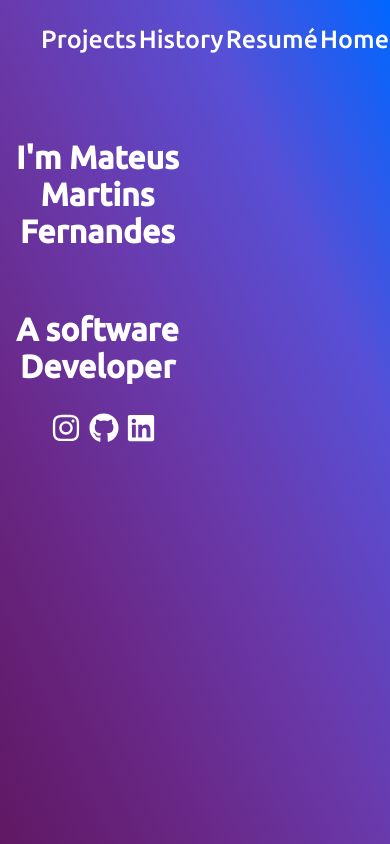
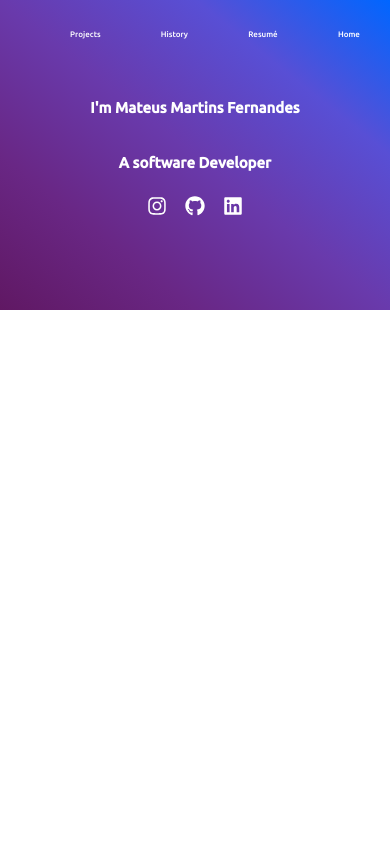
Before and after one commit to teusmamf/Portfolio, a React (Vite) app: page / in a window 390 px wide. Built offline with nearby package versions, Linux system fonts and the light colour scheme; no server answers; a web font is replaced by a local one.

Commit message:
ajustes para mobile

```diff
--- a/src/styles/style_home.css
+++ b/src/styles/style_home.css
@@ -373,3 +373,235 @@
     font-family: 'Ubuntu', sans-serif;
     font-size: 18px;
 }
+
+@media screen and (max-width: 768px){
+    /* Ajustes gerais */
+body {
+    margin: 0;
+    padding: 0;
+    font-family: 'Ubuntu', sans-serif;
+    overflow-y: hidden;
+    background: linear-gradient(135deg, #140624, #031883);
+  }
+
+  html {
+    margin: 0;
+    padding: 0;
+    overflow-x: hidden;
+    background: linear-gradient(135deg, #140624, #031883);
+  }
+
+  /* Navbar */
+  nav {
+    display: flex;
+    justify-content: center;
+  }
+
+  .ul_navbar {
+    display: flex;
+    list-style: none;
+  }
+
+  .list_navbar,
+  .links_navbar {
+    color: white;
+    padding: 10px;
+    transition: transform 0.5s ease;
+  }
+
+  .list_navbar:hover,
+  .links_navbar:hover {
+    transform: scale(1.1);
+    color: #4c004c;
+  }
+
+  /* Container de animações */
+  .container_animations {
+    display: flex;
+    flex-direction: column;
+    align-items: center;
+    height: 50vh;
+  }
+
+  .container_animation_welcome {
+    padding-top: 10%;
+    justify-content: center;
+    align-items: center;
+    flex: 1;
+    height: 100%;
+  }
+
+  .container_animation_welcome h1 {
+    font-size: 24px;
+  }
+
+  .container_animations_animation {
+    flex: 1;
+    height: auto;
+  }
+
+  /* Social Medias */
+  .icon_social_medias {
+    color: white;
+    width: 30px;
+    height: 30px;
+    padding: 10px;
+  }
+
+  .social_medias {
+    display: flex;
+    justify-content: center;
+    padding: 10px;
+  }
+
+  /* Container Principal */
+  .Home_container,
+  .resume,
+  .history_container,
+  .projects_page {
+    background-image: linear-gradient(to left bottom, #0066ff, #584fd5, #693aac, #692785, #601863);
+    width: 100%;
+    height: 100%;
+    overflow-x: hidden;
+    position: absolute;
+    padding-bottom: 20%;
+  }
+
+
+
+  /* Ajustes para dispositivos com largura máxima de 768 pixels */
+  @media screen and (max-width: 768px) {
+    /* Navbar */
+    .ul_navbar {
+      display: flex;
+    }
+
+    .list_navbar,
+    .links_navbar {
+      padding: 5px;
+      font-size: 15px;
+    }
+
+    /* Container de animações */
+    .container_animations {
+      height: auto;
+    }
+
+    .container_animation_welcome {
+      padding-top: 5%;
+    }
+
+    .container_animation_welcome h1 {
+      font-size: 20px;
+    }
+
+    .skills_text{
+        font-size: 12px;
+    }
+
+    .container_text_skills{
+        padding-bottom:10%;
+        padding-left: 2%;
+    }
+
+    .container_icons_skills_back_end{
+        display: flex;
+        flex-direction: column;
+    }
+    /* Social Medias */
+    .icon_social_medias {
+      width: 20px;
+      height: 20px;
+      padding: 5px;
+    }
+
+    .card{
+        width: 10%;
+        height: 10%;
+        margin-bottom: 10%;
+
+    }
+
+    .project_grid{
+        padding-left: 30%;
+        align-items: center;
+        display: grid;
+        grid-template-columns: repeat(1, minmax(180px, 1fr));
+        grid-gap: 10px;
+        margin-bottom: 120px;
+        justify-content: center;
+    }
+    /* Container Principal */
+    .Home_container,
+    .resume,
+    .history_container,
+    .projects_page {
+      height: auto;
+    }
+
+
+  }
+
+}
+
+
+@media screen and (max-width: 480px) {
+    /* Navbar */
+    .ul_navbar {
+        display: flex;
+      }
+
+      .list_navbar,
+      .links_navbar {
+        padding: 5px;
+        font-size: 8px;
+      }
+
+      /* Container de animações */
+      .container_animations {
+        height: auto;
+      }
+
+      .container_animation_welcome {
+        padding-top: 5%;
+      }
+
+      .container_animation_welcome h1 {
+        font-size: 15px;
+      }
+
+
+      .icon_social_medias {
+        width: 20px;
+        height: 20px;
+        padding: 5px;
+      }
+
+
+      .Home_container,
+      .resume,
+      .history_container,
+      .projects_page {
+        height: auto;
+
+      }
+.card__title {
+        margin: 0;
+        font-size: 10px;
+        color: #333;
+        font-weight: 700;
+      }
+
+      .card:hover svg {
+        scale: 0;
+      }
+
+      .card__description {
+        margin: 10px 0 0;
+        font-size: 6px;
+        color: #000000;
+        line-height: 1.4;
+        text-decoration: none;
+      }
+
+    }
```
